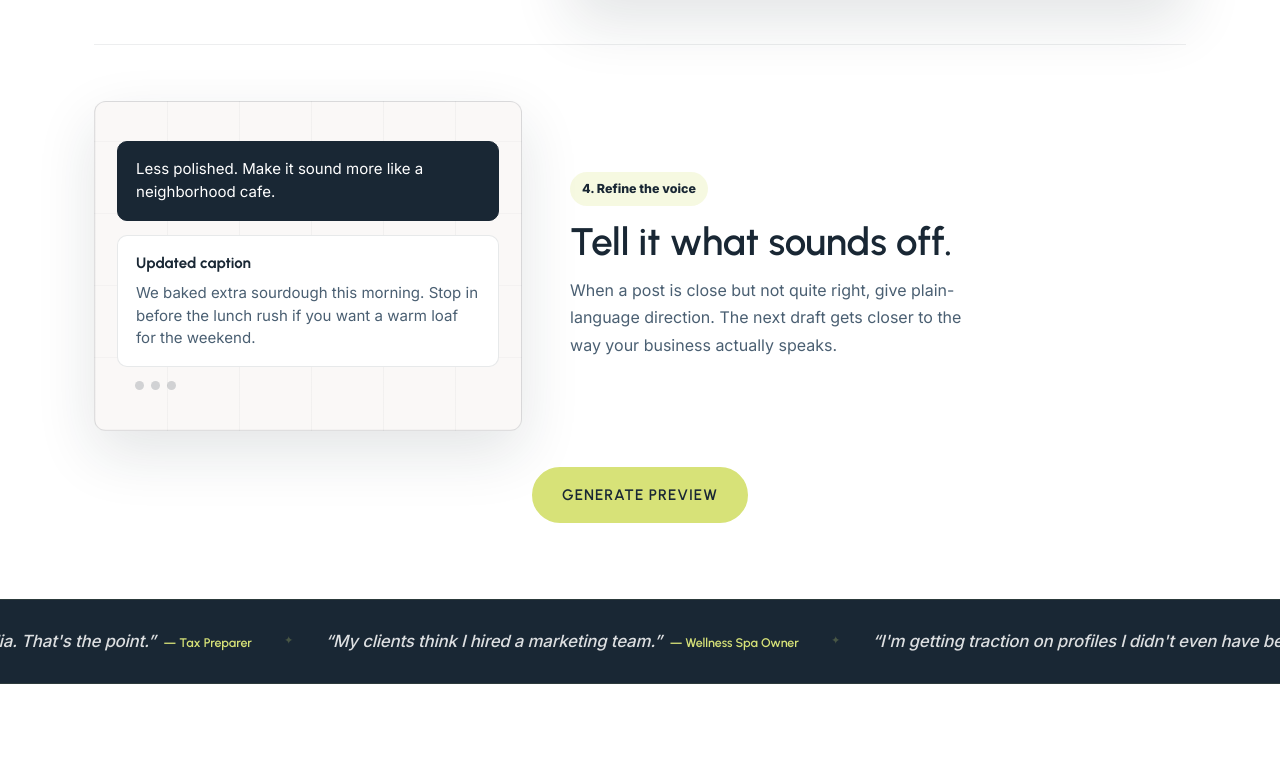
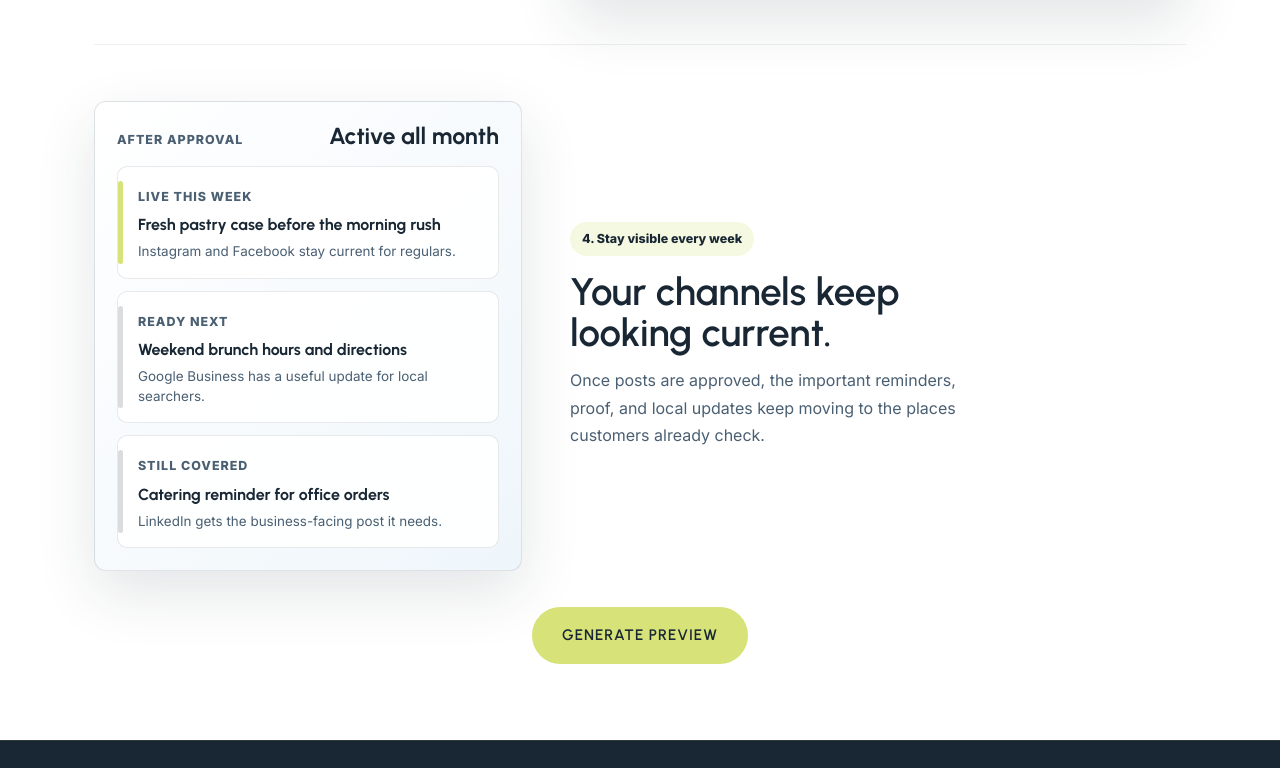
Before and after one commit to glowsocial/glowsocial.com, a Next.js app: page / in a window 1280 px wide. Shown: the part 2958-3726 px from the top of the page. Built offline with nearby package versions, Linux system fonts and the light colour scheme.

Commit message:
fix: remove caption adjustment workflow claim

```diff
--- a/app/components/HomePageContent.js
+++ b/app/components/HomePageContent.js
@@ -182,7 +182,7 @@ function WorkflowScenes() {
         <div className="workflow-scene-copy">
           <span className="workflow-step">3. Approve what feels right</span>
           <h3>You stay in control without doing the work.</h3>
-          <p>Skip, approve, or adjust posts before they publish. The goal is less babysitting, not another dashboard to manage.</p>
+          <p>Skip or approve posts before they publish. The goal is less babysitting, not another dashboard to manage.</p>
         </div>
         <div className="scene-panel scene-panel--approval" aria-label="Approval queue preview">
           <div className="approval-card">
@@ -200,17 +200,32 @@ function WorkflowScenes() {
 
       <article className="workflow-scene workflow-scene--flip">
         <div className="workflow-scene-copy">
-          <span className="workflow-step">4. Refine the voice</span>
-          <h3>Tell it what sounds off.</h3>
-          <p>When a post is close but not quite right, give plain-language direction. The next draft gets closer to the way your business actually speaks.</p>
+          <span className="workflow-step">4. Stay visible every week</span>
+          <h3>Your channels keep looking current.</h3>
+          <p>Once posts are approved, the important reminders, proof, and local updates keep moving to the places customers already check.</p>
         </div>
-        <div className="scene-panel scene-panel--refine" aria-label="Post refinement preview">
-          <div className="refine-message refine-message--user">Less polished. Make it sound more like a neighborhood cafe.</div>
-          <div className="refine-message refine-message--glow">
-            <strong>Updated caption</strong>
-            <span>We baked extra sourdough this morning. Stop in before the lunch rush if you want a warm loaf for the weekend.</span>
+        <div className="scene-panel scene-panel--cadence" aria-label="Posting cadence outcome preview">
+          <div className="cadence-header">
+            <span>After approval</span>
+            <strong>Active all month</strong>
           </div>
-          <div className="refine-dots" aria-hidden="true"><span></span><span></span><span></span></div>
+          <div className="cadence-list">
+            <div className="cadence-row cadence-row--live">
+              <span>Live this week</span>
+              <strong>Fresh pastry case before the morning rush</strong>
+              <p>Instagram and Facebook stay current for regulars.</p>
+            </div>
+            <div className="cadence-row">
+              <span>Ready next</span>
+              <strong>Weekend brunch hours and directions</strong>
+              <p>Google Business has a useful update for local searchers.</p>
+            </div>
+            <div className="cadence-row">
+              <span>Still covered</span>
+              <strong>Catering reminder for office orders</strong>
+              <p>LinkedIn gets the business-facing post it needs.</p>
+            </div>
+          </div>
         </div>
       </article>
     </div>
@@ -544,7 +559,7 @@ export default function HomePageContent() {
             <details className="faq-item"><summary><span className="faq-question">How much does <BrandName /> cost?</span></summary><p>{pricing.summaryFull} {pricing.billingPolicy} You keep access through the end of your paid period.</p></details>
             <details className="faq-item"><summary><span className="faq-question">Can I cancel anytime?</span></summary><p>Yes. No contracts, no commitments. Cancel anytime and keep access through the end of your paid period. We earn your business every month.</p></details>
             <details className="faq-item"><summary><span className="faq-question">How much do I have to do?</span></summary><p>Setup takes a few minutes. After that, <BrandName /> prepares and publishes the posts. You can check in before things go live, but you are not keeping a posting system alive or starting from scratch.</p></details>
-            <details className="faq-item"><summary><span className="faq-question">What if something does not sound right?</span></summary><p>You stay in control. Flag it, skip it, or adjust direction before posts go live. <BrandName /> learns from your website and business details, but you always have the final say.</p></details>
+            <details className="faq-item"><summary><span className="faq-question">What if something does not sound right?</span></summary><p>You stay in control. Skip anything that does not fit before it goes live. <BrandName /> learns from your website and business details, but you always have the final say on what gets published.</p></details>
             <details className="faq-item"><summary><span className="faq-question">Does <BrandName /> post to Google Business Profile?</span></summary><p>Yes. <BrandName /> publishes to Google Business Profile alongside your regular social content, so the place local customers search does not go quiet.</p></details>
             <details className="faq-item"><summary><span className="faq-question">Who is <BrandName /> best for?</span></summary><p><BrandName /> is for business owners who know their online presence matters but do not want to become content creators, hire an agency, or keep remembering to post.</p></details>
           </div>
--- a/app/home.css
+++ b/app/home.css
@@ -935,16 +935,14 @@
   padding-bottom: 18px;
 }
 
-.scene-browser-bar span,
-.refine-dots span {
+.scene-browser-bar span {
   width: 9px;
   height: 9px;
   border-radius: 999px;
   background: rgba(25, 39, 52, 0.18);
 }
 
-.scene-post-row,
-.refine-message {
+.scene-post-row {
   border: 1px solid rgba(25, 39, 52, 0.1);
   border-radius: 10px;
   background: var(--paper);
@@ -1181,50 +1179,78 @@
   margin-top: 12px;
 }
 
-.scene-panel--refine {
-  display: grid;
-  align-content: center;
-  gap: 14px;
+.scene-panel--cadence {
+  display: grid;
+  align-content: start;
+  gap: 16px;
   background:
-    repeating-linear-gradient(90deg, rgba(25,39,52,0.035) 0, rgba(25,39,52,0.035) 1px, transparent 1px, transparent 72px),
-    repeating-linear-gradient(0deg, rgba(25,39,52,0.028) 0, rgba(25,39,52,0.028) 1px, transparent 1px, transparent 72px),
-    var(--paper);
-}
-
-.refine-message {
-  max-width: 430px;
-  padding: 16px 18px;
-  color: var(--text);
-  font-size: 0.94rem;
-  line-height: 1.5;
-}
-
-.refine-message--user {
-  justify-self: end;
-  background: var(--navy);
-  color: var(--white);
-  border-color: var(--navy);
-}
-
-.refine-message--glow {
-  display: grid;
-  gap: 8px;
-  background: var(--white);
-}
-
-.refine-message--glow strong {
+    linear-gradient(135deg, rgba(255, 255, 255, 0.94), rgba(221, 236, 247, 0.48)),
+    var(--white);
+}
+
+.cadence-header {
+  display: flex;
+  align-items: baseline;
+  justify-content: space-between;
+  gap: 18px;
+}
+
+.cadence-header span,
+.cadence-row span {
+  color: var(--text-muted);
+  font-size: 0.78rem;
+  font-weight: 800;
+  letter-spacing: 0.08em;
+  text-transform: uppercase;
+}
+
+.cadence-header strong {
   color: var(--navy);
   font-family: var(--font-heading);
-}
-
-.refine-message--glow span {
+  font-size: 1.45rem;
+  line-height: 1.05;
+}
+
+.cadence-list {
+  display: grid;
+  gap: 12px;
+}
+
+.cadence-row {
+  position: relative;
+  padding: 16px 16px 16px 20px;
+  border: 1px solid rgba(25, 39, 52, 0.1);
+  border-radius: 10px;
+  background: rgba(255, 255, 255, 0.9);
+}
+
+.cadence-row::before {
+  content: "";
+  position: absolute;
+  inset: 14px auto 14px 0;
+  width: 5px;
+  border-radius: 999px;
+  background: rgba(25, 39, 52, 0.16);
+}
+
+.cadence-row--live::before {
+  background: var(--accent);
+}
+
+.cadence-row strong {
+  display: block;
+  margin-top: 7px;
+  color: var(--navy);
+  font-family: var(--font-heading);
+  font-size: 1rem;
+  line-height: 1.25;
+}
+
+.cadence-row p {
+  margin: 7px 0 0;
   color: var(--text-muted);
-}
-
-.refine-dots {
-  display: flex;
-  gap: 7px;
-  margin-left: 18px;
+  font-size: 0.84rem;
+  line-height: 1.45;
 }
 
 /* ---- Backed By Badge ---- */
@@ -1846,6 +1872,7 @@
   }
   .outcome-summary { display: grid; gap: 4px; }
   .outcome-feed { grid-template-columns: 1fr; }
+  .cadence-header { display: grid; gap: 4px; }
   .outcome-stats div {
     min-height: 74px;
     padding: 12px 10px;
```
